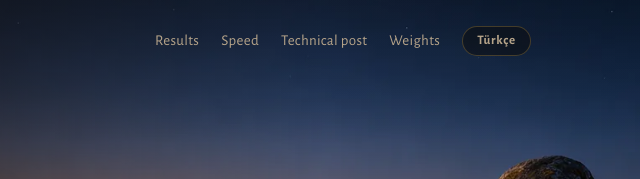
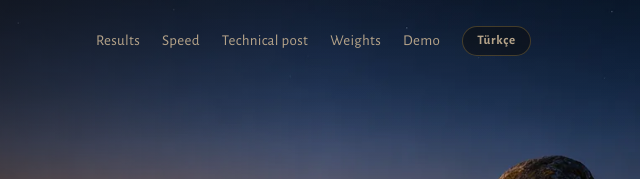
Before and after one commit to erayyap/eray-site, a website: page balbal/index.html in a window 1280 px wide. Shown: the top 179 px of the page, 625-1265 px from the left. Drawn offline with nearby package versions, Linux system fonts and the light colour scheme.

Commit message:
balbal: link the Hugging Face demo Space in the header

```diff
--- a/balbal/index.html
+++ b/balbal/index.html
@@ -217,6 +217,7 @@ document.addEventListener('click', e => {
         <a href="#hiz">Hız</a>
         <a class="js-blog" href="#nasil">Teknik yazı</a>
         <a href="https://huggingface.co/erayyapagci/balbal-v1" target="_blank" rel="noopener">Ağırlıklar</a>
+        <a href="https://huggingface.co/spaces/erayyapagci/balbal-v1-demo" target="_blank" rel="noopener">Demo</a>
       </nav>
       <button class="lang-btn" type="button" data-set-lang="en" lang="en">English</button>
       </div>
@@ -367,6 +368,7 @@ document.addEventListener('click', e => {
           <a href="#speed">Speed</a>
           <a class="js-blog" href="#how">Technical post</a>
           <a href="https://huggingface.co/erayyapagci/balbal-v1" target="_blank" rel="noopener">Weights</a>
+          <a href="https://huggingface.co/spaces/erayyapagci/balbal-v1-demo" target="_blank" rel="noopener">Demo</a>
         </nav>
         <button class="lang-btn" type="button" data-set-lang="tr" lang="tr">Türkçe</button>
       </div>
```
